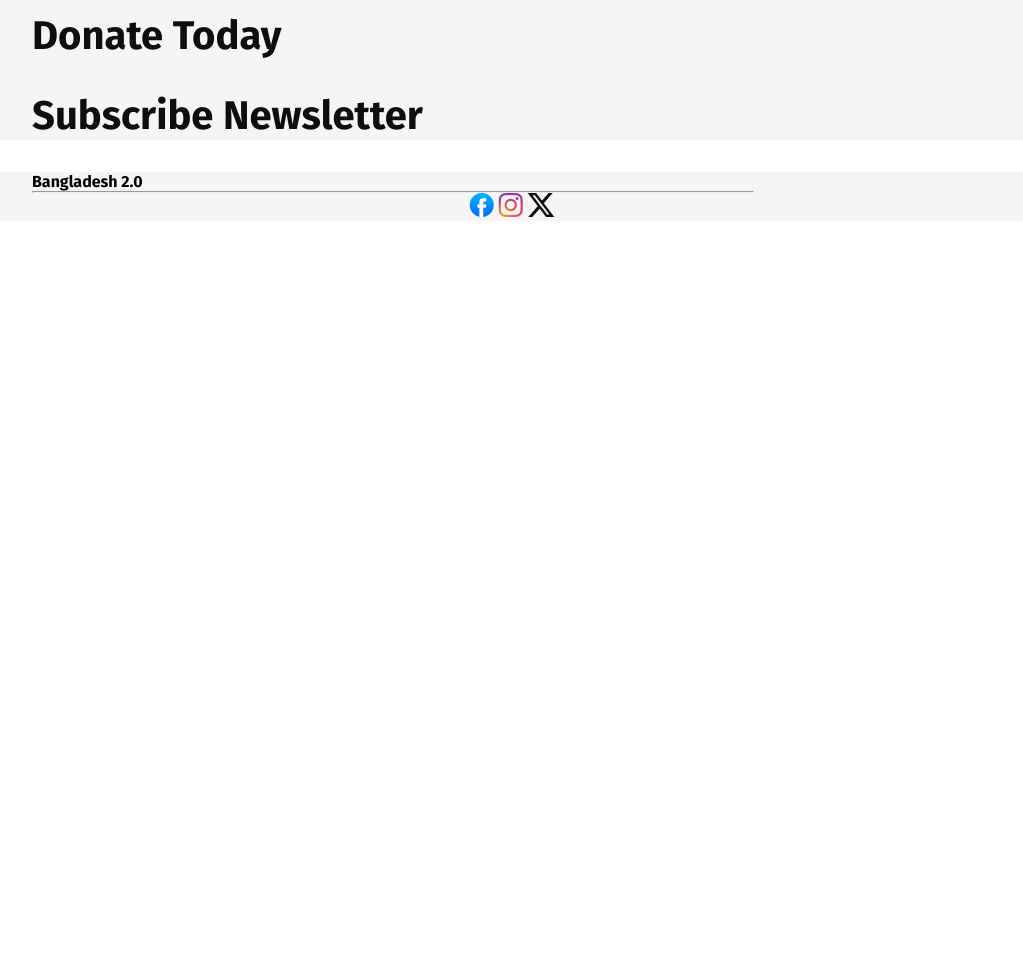
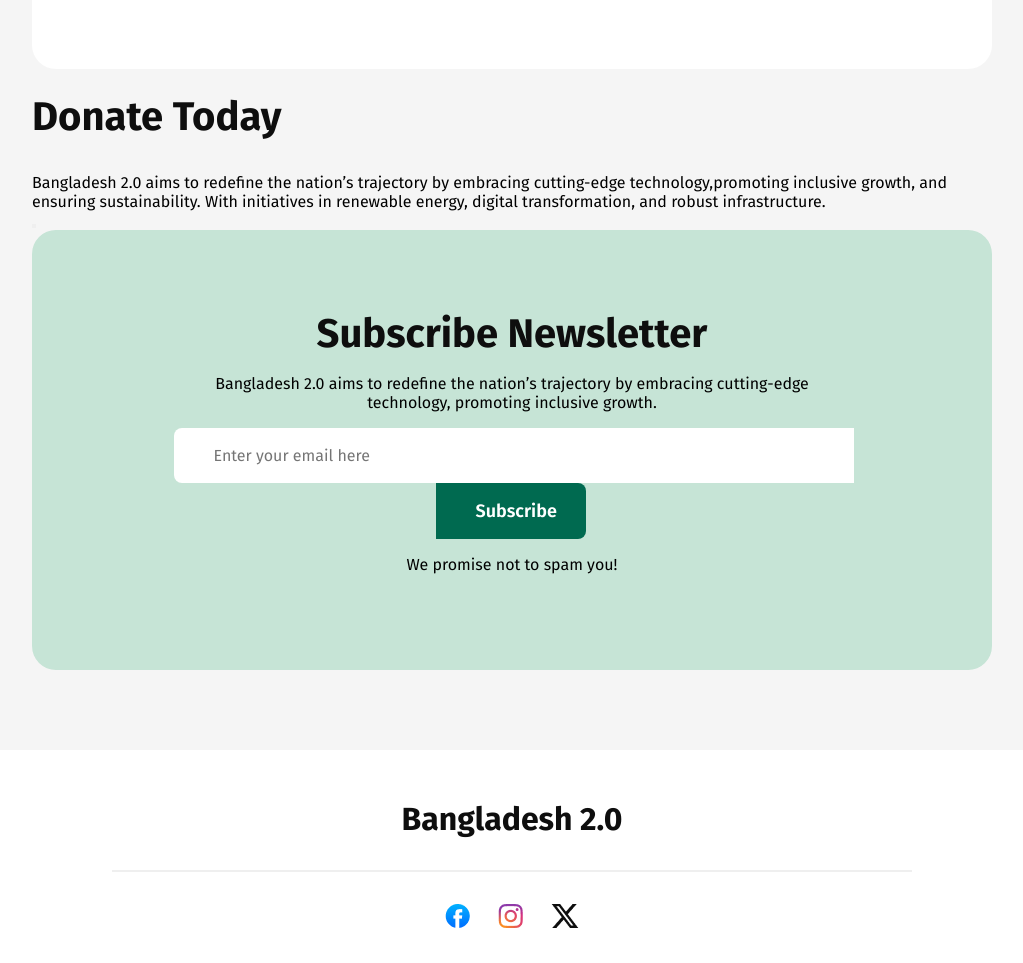
Before and after one commit to mohammadibnismail/Milestone-01-B11-A01-Bangladesh, a plain HTML site: page index.html in a window 1280 px wide. Shown: the part 3781-4744 px from the top of the page, without its empty margins (128-1151 px from the left). Before the commit the page ends 4002 px from the top, so only its background shows below. Drawn offline with Linux system fonts and the light colour scheme.

Commit message:
Subscription and Footer Done

```diff
--- a/assets/styles.css
+++ b/assets/styles.css
@@ -22,7 +22,7 @@ section h2 {
 main {
     max-width: 1600;
     width: auto;
-    padding: 0px 160px;
+    padding: 0px 160px 80px;
     background: rgb(245, 245, 245);
 }
 
@@ -215,26 +215,6 @@ nav {
     background-position: 24px 0 24px 0px 0px;
 }
 
-
-
-
-
-/* footer Styles */
-footer {
-    max-width: 1600;
-    width: auto;
-    padding: 0px 160px;
-    background: rgb(245, 245, 245);
-}
-
-footer>div>ul>li {
-    list-style: none;
-    display: inline;
-
-}
-
-
-
 /* Recent News Styles*/
 .recent-news-card-container {
     display: flex;
@@ -247,16 +227,18 @@ footer>div>ul>li {
     margin: 24px 0;
 }
 
-.news-title{
+.news-title {
     font-family: Fira Sans;
     font-size: 32px;
     font-weight: 700;
     color: rgb(14, 14, 14);
     margin-bottom: 16px;
 }
-.news-sources{
-margin-bottom: 12px;
+
+.news-sources {
+    margin-bottom: 12px;
 }
+
 .recent-news-card-container p {
     font-family: Fira Sans;
     font-size: 16px;
@@ -277,3 +259,79 @@ margin-bottom: 12px;
     padding: 11px 20px;
     margin: 24px 0px;
 }
+
+/* Donate section Styles */
+
+
+
+/* Subscribe Section Styles*/
+.subscribe-container {
+    text-align: center;
+    padding: 80px 100px;
+    border-radius: 24px;
+    background-color: #c6e4d6;
+}
+
+.subscribe h2 {
+    margin-bottom: 0px;
+}
+
+.subscribe p {
+        margin: 16px;
+}
+
+.subscribe-form input {
+    font-family: Fira Sans;
+    font-size: 16px;
+    font-weight: 400;
+    color: rgba(14, 14, 14, 0.3);
+    width: 600px;
+    padding: 18px 40px;
+    border-radius: 8px 0px 0px 8px;
+    margin-right: -3px;
+    background: rgb(255, 255, 255);
+    border: 0px;
+}
+
+.subscribe-form button {
+    font-family: Fira Sans;
+    font-size: 18px;
+    font-weight: 600;
+    color: rgb(255, 255, 255);
+    width: 150px;
+    padding: 17px 40px;
+    border-radius: 0px 8px 8px 0px;
+    margin-left: -3px;
+    background: rgb(0, 106, 80);
+    border: 0px;
+
+}
+
+
+/* footer Styles */
+.footer {
+    max-width: 1600;
+    width: auto;
+    padding: 50px 160px;
+    background-color: #FFFFFF;
+}
+
+.footer h4 {
+    font-family: Fira Sans;
+    font-size: 32px;
+    font-weight: 700;
+    text-align: center;
+    color: #0E0E0E;
+}
+
+.line {
+    width: 1120;
+    margin: 32px 80px;
+    border: 1px solid #0E0E0E10;
+}
+
+footer ul>li {
+    list-style: none;
+    display: inline;
+    padding: 12px;
+}
--- a/index.html
+++ b/index.html
@@ -97,7 +97,12 @@
                 </div>
             </div>
             <div class="quote">
-                <p>"Lorem ipsum dolor sit amet consectetur adipisicing elit. Facilis quas, ducimus labore sequi quos deserunt optio id repellendus tempora veniam amet porro corporis exercitationem numquam debitis culpa laudantium odio, velit vel minus sit? Veritatis aut maiores ducimus fugit error ex sit, dignissimos eum tempora perferendis a rem culpa ab aliquid modi? Est vitae neque esse, cumque, quam tenetur rem earum eaque mollitia modi ipsum aspernatur, dignissimos excepturi aliquam architecto soluta necessitatibus vero?"</p>
+                <p>"Lorem ipsum dolor sit amet consectetur adipisicing elit. Facilis quas, ducimus labore sequi quos
+                    deserunt optio id repellendus tempora veniam amet porro corporis exercitationem numquam debitis
+                    culpa laudantium odio, velit vel minus sit? Veritatis aut maiores ducimus fugit error ex sit,
+                    dignissimos eum tempora perferendis a rem culpa ab aliquid modi? Est vitae neque esse, cumque, quam
+                    tenetur rem earum eaque mollitia modi ipsum aspernatur, dignissimos excepturi aliquam architecto
+                    soluta necessitatibus vero?"</p>
             </div>
 
         </section>
@@ -110,15 +115,16 @@
 
         <section class="recent-news">
             <div class="recent-news-container">
-                <div  class="recent-news-heading">
+                <div class="recent-news-heading">
                     <h2>
                         Recent News
                     </h2>
                 </div>
                 <div class="recent-news-description">
-                    <p>
-
-                    </p>
+                    <p>Bangladesh 2.0 aims to redefine the nation’s trajectory by embracing cutting-edge technology,
+                        promoting inclusive growth, and ensuring sustainability. With initiatives in renewable energy,
+                        digital transformation, and robust infrastructure, the country is set to become a global model
+                        of development.</p>
                 </div>
                 <div class="recent-news-card-container">
                     <div class="news-image">
@@ -128,7 +134,10 @@
                         <h3 class="news-title">Bangladesh Launches New Satellite</h3>
                         <img src="assets/images/al-jazeera.png" alt="" srcset="" class="news-sources">
                         <p>Date: 05/01/2025 Time: 10:25 PM</p>
-                        <p>Not until the creation and maintenance of decent conditions of life for all people are recognized and accepted as a common obligation of all people and all countries—not until then shall we, with a certain degree of justification, be able to speak of humankind as civilized</p>
+                        <p>Not until the creation and maintenance of decent conditions of life for all people are
+                            recognized and accepted as a common obligation of all people and all countries—not until
+                            then shall we, with a certain degree of justification, be able to speak of humankind as
+                            civilized</p>
                         <button class="read-more-btn">Read More</button>
                     </div>
                 </div>
@@ -137,7 +146,9 @@
                         <h3 class="news-title">New challenges facing five-year plan</h3>
                         <img src="assets/images/al-jazeera.png" alt="" srcset="" class="news-sources">
                         <p>Date: 11/01/2025 Time: 10:25 AM</p>
-                        <p>Bangladesh will have to deal with the challenges related to the Covid-19 pandemic, graduation from the list of the least-developed country and climate change, and the barriers standing in the way of Sustainable Development Goals during the Eighth Five-Year Plan period.</p>
+                        <p>Bangladesh will have to deal with the challenges related to the Covid-19 pandemic, graduation
+                            from the list of the least-developed country and climate change, and the barriers standing
+                            in the way of Sustainable Development Goals during the Eighth Five-Year Plan period.</p>
                         <button class="read-more-btn">Read More</button>
                     </div>
                     <div class="news-image">
@@ -152,7 +163,10 @@
                         <h3 class="news-title">Promising prospects in troubling times</h3>
                         <img src="assets/images/al-jazeera.png" alt="" srcset="" class="news-sources">
                         <p>Date: 10/01/2025 Time: 11:05 AM</p>
-                        <p>Not until the creation and maintenance of decent conditions of life for all people are recognized and accepted as a common obligation of all people and all countries—not until then shall we, with a certain degree of justification, be able to speak of humankind as civilized</p>
+                        <p>Not until the creation and maintenance of decent conditions of life for all people are
+                            recognized and accepted as a common obligation of all people and all countries—not until
+                            then shall we, with a certain degree of justification, be able to speak of humankind as
+                            civilized</p>
                         <button class="read-more-btn">Read More</button>
                     </div>
                 </div>
@@ -160,20 +174,36 @@
         </section>
 
 
-        <section>
+        <section class="donate">
+            <div class="donate-container">
                 <h2>Donate Today</h2>
+                <p>Bangladesh 2.0 aims to redefine the nation’s trajectory by embracing cutting-edge
+                    technology,promoting inclusive growth, and ensuring sustainability. With initiatives in renewable
+                    energy, digital transformation, and robust infrastructure.
+                </p>
+                <div>
+                    <button></button>
+                </div>
+            </div>
         </section>
 
 
-        <section>
+        <section class="subscribe">
+            <div class="subscribe-container">
                 <h2>Subscribe Newsletter</h2>
+                <p>Bangladesh 2.0 aims to redefine the nation’s trajectory by embracing cutting-edge <br> technology, promoting inclusive growth.</p>
+                <form class="subscribe-form">
+                    <input type="email" placeholder="Enter your email here">
+                    <button type="submit">Subscribe</button>
+                </form>
+                <p>We promise not to spam you!</p>
+            </div>
         </section>
     </main>
     <footer>
+        <div class="footer">
             <h4>Bangladesh 2.0</h4>
-        <div style="text-align: center;">
-            <hr style="width: 75%;">
-        </div>
+            <hr class="line">
             <div style="text-align: center;">
                 <ul>
                     <li>
@@ -188,6 +218,8 @@
                 </ul>
 
             </div>
+
+        </div>
     </footer>
 
 </body>
```
Lines whose indentation alone changed are shown as unchanged.
